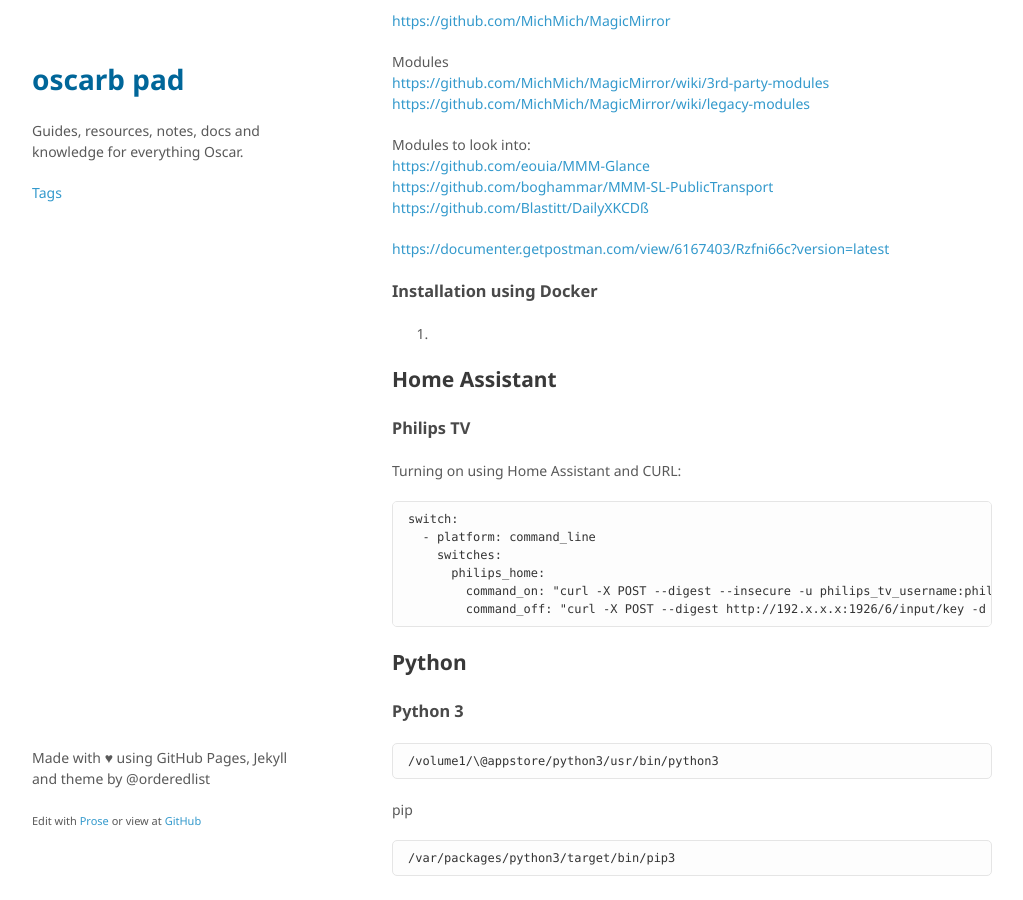
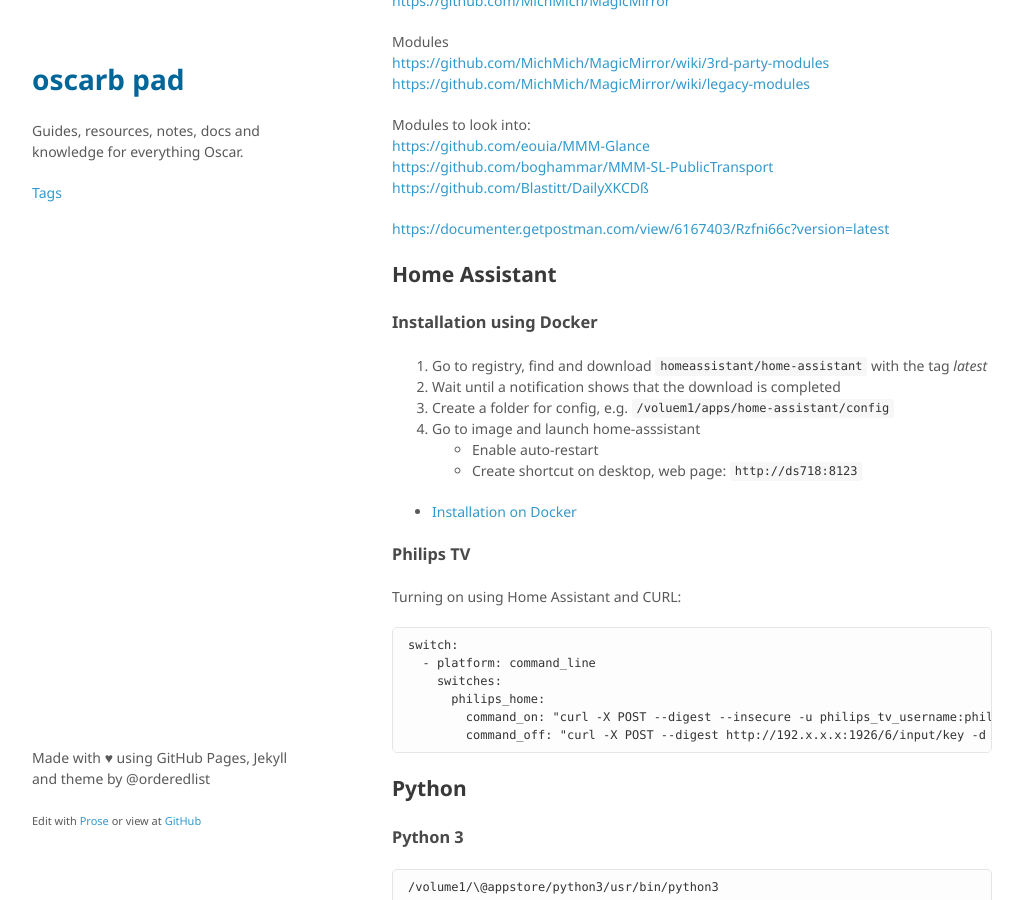
Before and after one commit to oscarb/pad, a Jekyll site: the page built from _docs/ds713.md, in a window 1280 px wide and 900 px high, scrolled down 6735 px. Shown: the whole window, without its empty margins (128-1151 px from the left). Built offline with Jekyll 4.4.1, drawn with Linux system fonts in a browser that asks for light colours; some web fonts are replaced; some of the changed text lies outside the part shown.

Commit message:
Update ds713.md

```diff
--- a/_docs/ds713.md
+++ b/_docs/ds713.md
@@ -297,6 +296,18 @@ https://documenter.getpostman.com/view/6167403/Rzfni66c?version=latest
 
 
 ## Home Assistant
+
+### Installation using Docker
+
+0. Go to registry, find and download `homeassistant/home-assistant` with the tag *latest*
+0. Wait until a notification shows that the download is completed
+0. Create a folder for config, e.g. `/voluem1/apps/home-assistant/config`
+0. Go to image and launch home-asssistant
+  * Enable auto-restart
+  * Create shortcut on desktop, web page: `http://ds718:8123`
+
+
+* [Installation on Docker](https://www.home-assistant.io/docs/installation/docker/)
 
 ### Philips TV
 
```
Also changed, not shown: other parts of _docs/ds713.md (+1 -2 lines).
